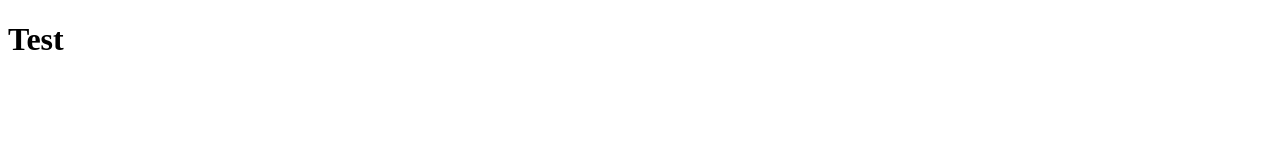
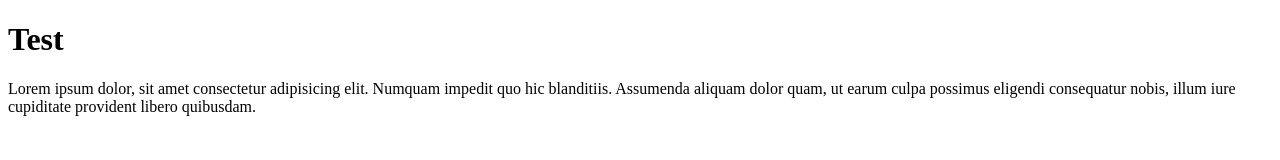
Before and after one commit to LukaBakic1/Stranica, a plain HTML site: page index.html in a window 1280 px wide. Drawn offline with Linux system fonts and the light colour scheme.

Commit message:
Nova poruka

```diff
--- a/index.html
+++ b/index.html
@@ -3,9 +3,10 @@
 <head>
     <meta charset="UTF-8">
     <meta name="viewport" content="width=device-width, initial-scale=1.0">
-    <title>Document</title>
+    <title>Projekt</title>
 </head>
 <body>
     <h1>Test</h1>
+    <p>Lorem ipsum dolor, sit amet consectetur adipisicing elit. Numquam impedit quo hic blanditiis. Assumenda aliquam dolor quam, ut earum culpa possimus eligendi consequatur nobis, illum iure cupiditate provident libero quibusdam.</p>
 </body>
 </html>
```
